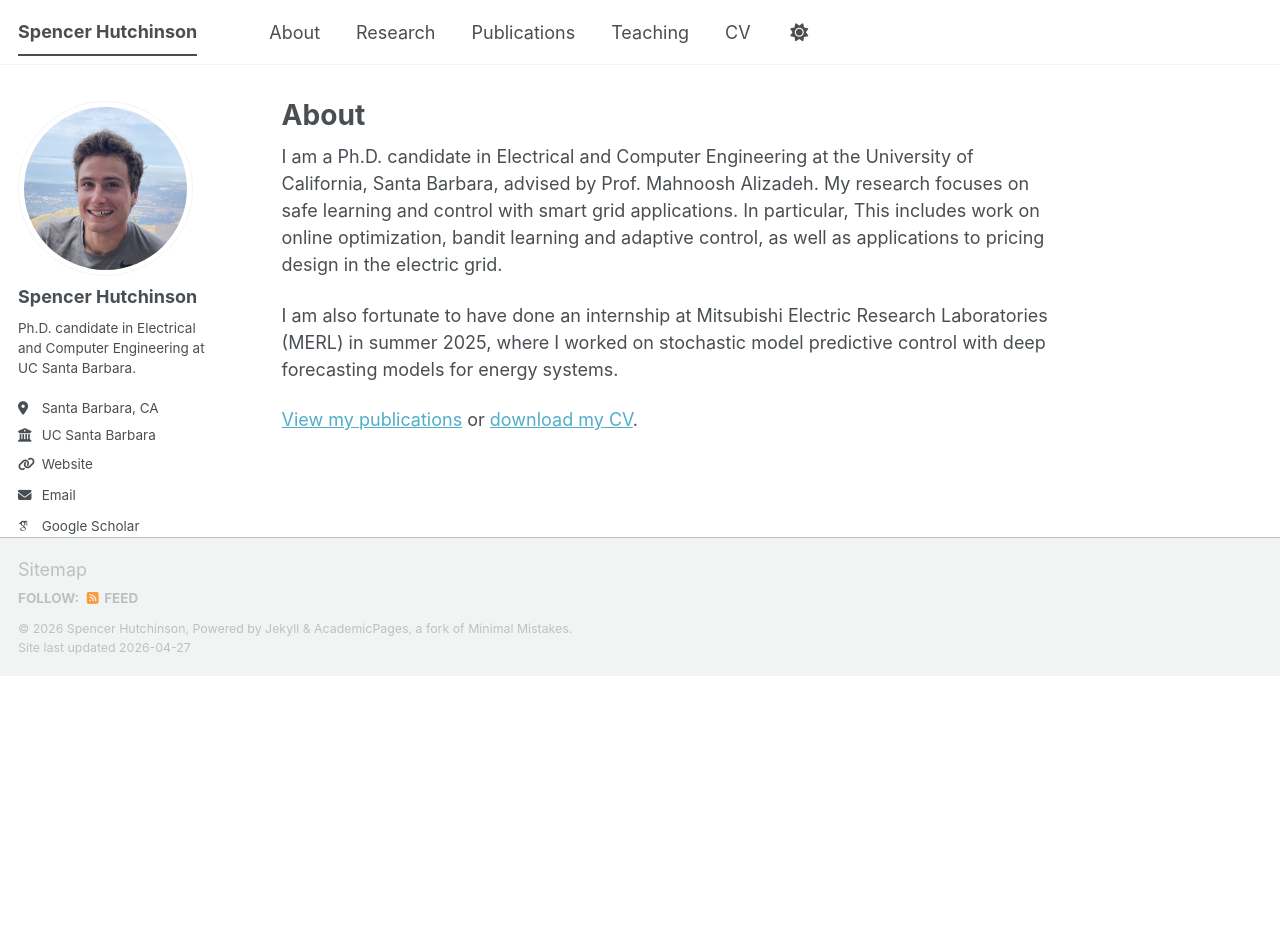
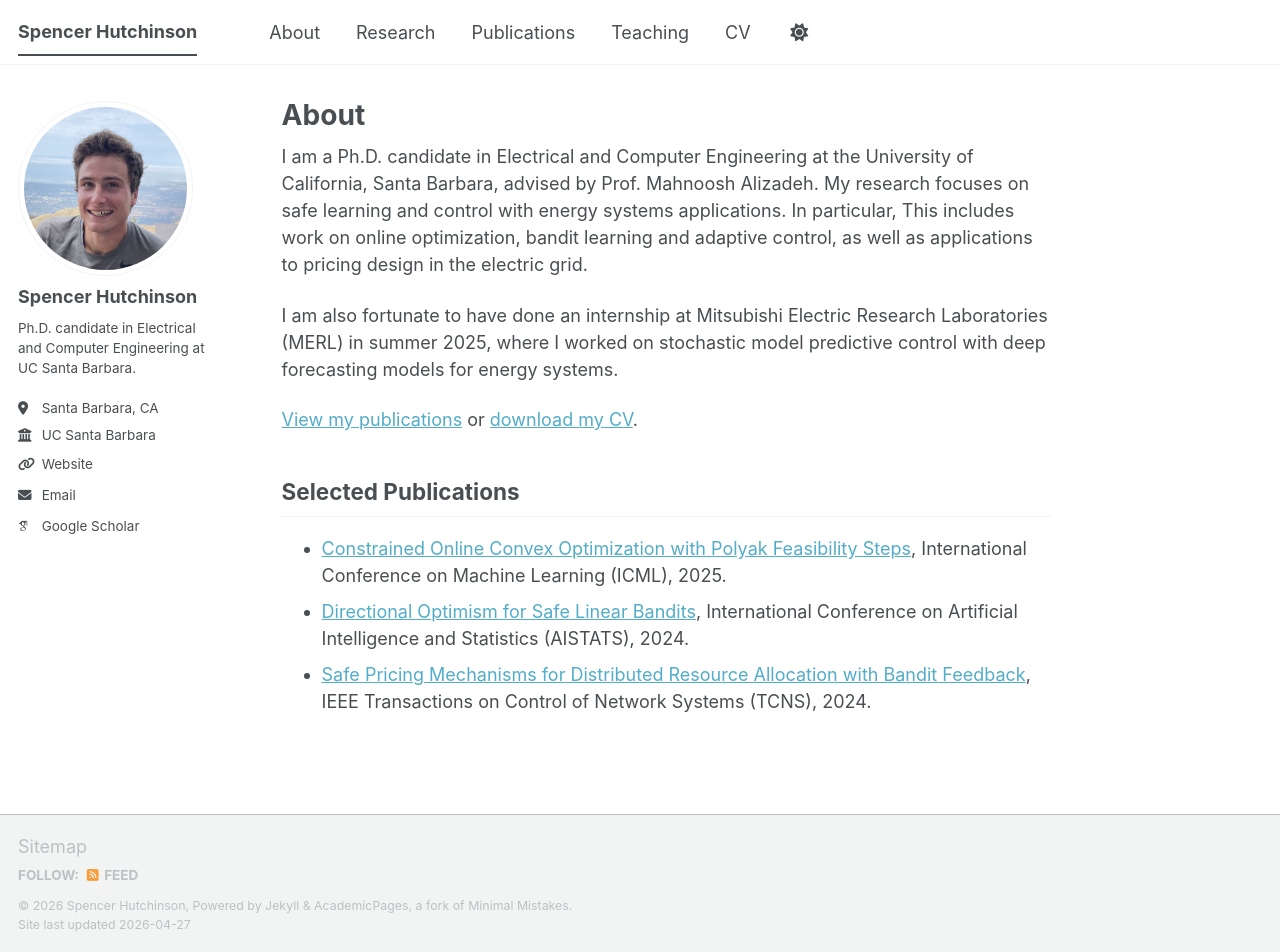
Before and after one commit to shutch1/shutch1.github.io, a Jekyll site: the page built from _pages/about.md, in a window 1280 px wide and 952 px high. Built offline with Jekyll 4.4.1, drawn with Linux system fonts in a browser that asks for light colours; some web fonts are replaced; a script bundle is joined from its source files by our own code; library files that are not in the unit come from our copies.

Commit message:
updated about page

```diff
--- a/_pages/about.md
+++ b/_pages/about.md
@@ -7,9 +7,14 @@ redirect_from:
   - /about.html
 ---
 
-I am a Ph.D. candidate in Electrical and Computer Engineering at the University of California, Santa Barbara, advised by Prof. Mahnoosh Alizadeh. My research focuses on safe learning and control with smart grid applications. In particular, This includes work on online optimization, bandit learning and adaptive control, as well as applications to pricing design in the electric grid.
+I am a Ph.D. candidate in Electrical and Computer Engineering at the University of California, Santa Barbara, advised by Prof. Mahnoosh Alizadeh. My research focuses on safe learning and control with energy systems applications. In particular, This includes work on online optimization, bandit learning and adaptive control, as well as applications to pricing design in the electric grid.
 
 I am also fortunate to have done an internship at Mitsubishi Electric Research Laboratories (MERL) in summer 2025, where I worked on stochastic model predictive control with deep forecasting models for energy systems.
 
+[View my publications](/publications/) or [download my CV](/files/cv.pdf).
 
-[View my publications](/publications/) or [download my CV](/files/cv.pdf).
+## Selected Publications
+
+- [Constrained Online Convex Optimization with Polyak Feasibility Steps](/publication/2025-constrained-online-convex-optimization-polyak-feasibility-steps), International Conference on Machine Learning (ICML), 2025.
+- [Directional Optimism for Safe Linear Bandits](/publication/2024-directional-optimism-safe-linear-bandits), International Conference on Artificial Intelligence and Statistics (AISTATS), 2024.
+- [Safe Pricing Mechanisms for Distributed Resource Allocation with Bandit Feedback](/publication/2024-safe-pricing-mechanisms-distributed-resource-allocation-bandit-feedback), IEEE Transactions on Control of Network Systems (TCNS), 2024.
```
